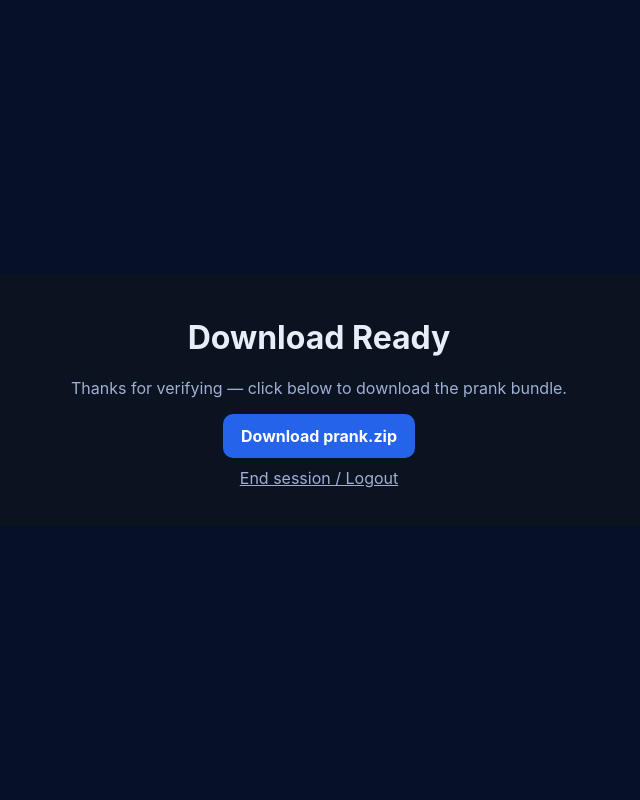
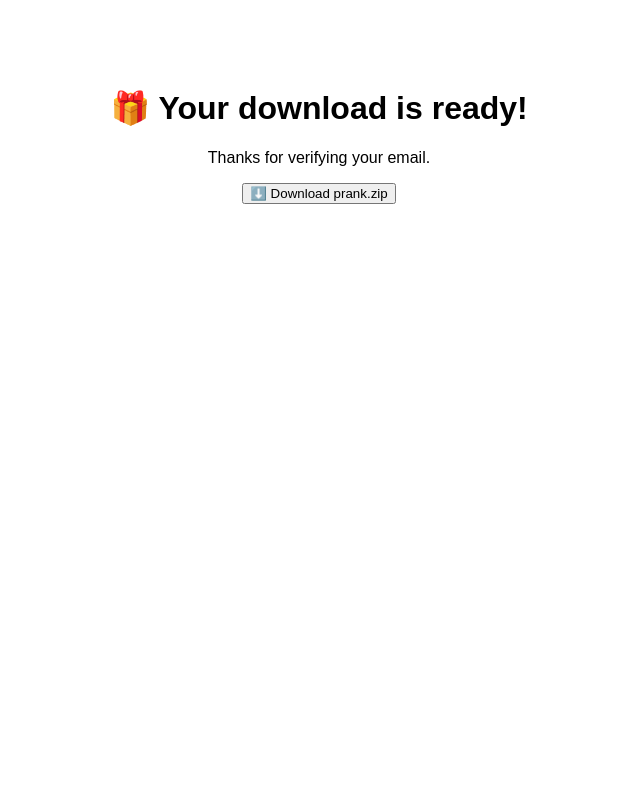
Before and after one commit to apiwishboon-spec/qr-prank-download-, a Flask app: page /download in a window 1280 px wide. Shown: the whole page, without its empty margins (321-961 px from the left). Run offline with Flask 3, Linux system fonts and the light colour scheme; the visitor is signed in with stand-in values (Sample User, id 1).

Commit message:
Update download.html

```diff
--- a/templates/download.html
+++ b/templates/download.html
@@ -1,22 +1,14 @@
-<!-- templates/download.html -->
-<!doctype html>
+<!DOCTYPE html>
 <html lang="en">
 <head>
-  <meta charset="utf-8" /><meta name="viewport" content="width=device-width,initial-scale=1" />
-  <title>Your Download</title>
-  <style>
-    body{font-family:Inter, system-ui, Arial; background:#071029; color:#e6eef8; display:flex; align-items:center; justify-content:center; height:100vh; margin:0;}
-    .card{background:#0b1220; padding:22px; border-radius:12px; width:94%; max-width:640px;text-align:center;}
-    a.button{display:inline-block;padding:12px 18px;border-radius:10px;background:#2563eb;color:white;text-decoration:none;font-weight:700;}
-    p.note{color:#9fb0d3;}
-  </style>
+  <meta charset="UTF-8">
+  <title>Download Page</title>
 </head>
-<body>
-  <div class="card">
-    <h1>Download Ready</h1>
-    <p class="note">Thanks for verifying — click below to download the prank bundle.</p>
-    <a class="button" href="{{ url_for('download_file') }}">Download prank.zip</a>
-    <p style="margin-top:10px;"><a href="{{ url_for('reset') }}" style="color:#9fb0d3">End session / Logout</a></p>
-  </div>
+<body style="font-family:sans-serif; text-align:center; padding:60px;">
+  <h1>🎁 Your download is ready!</h1>
+  <p>Thanks for verifying your email.</p>
+  <a href="{{ url_for('serve_download', filename='prank.zip') }}" download>
+    <button>⬇️ Download prank.zip</button>
+  </a>
 </body>
 </html>
```
